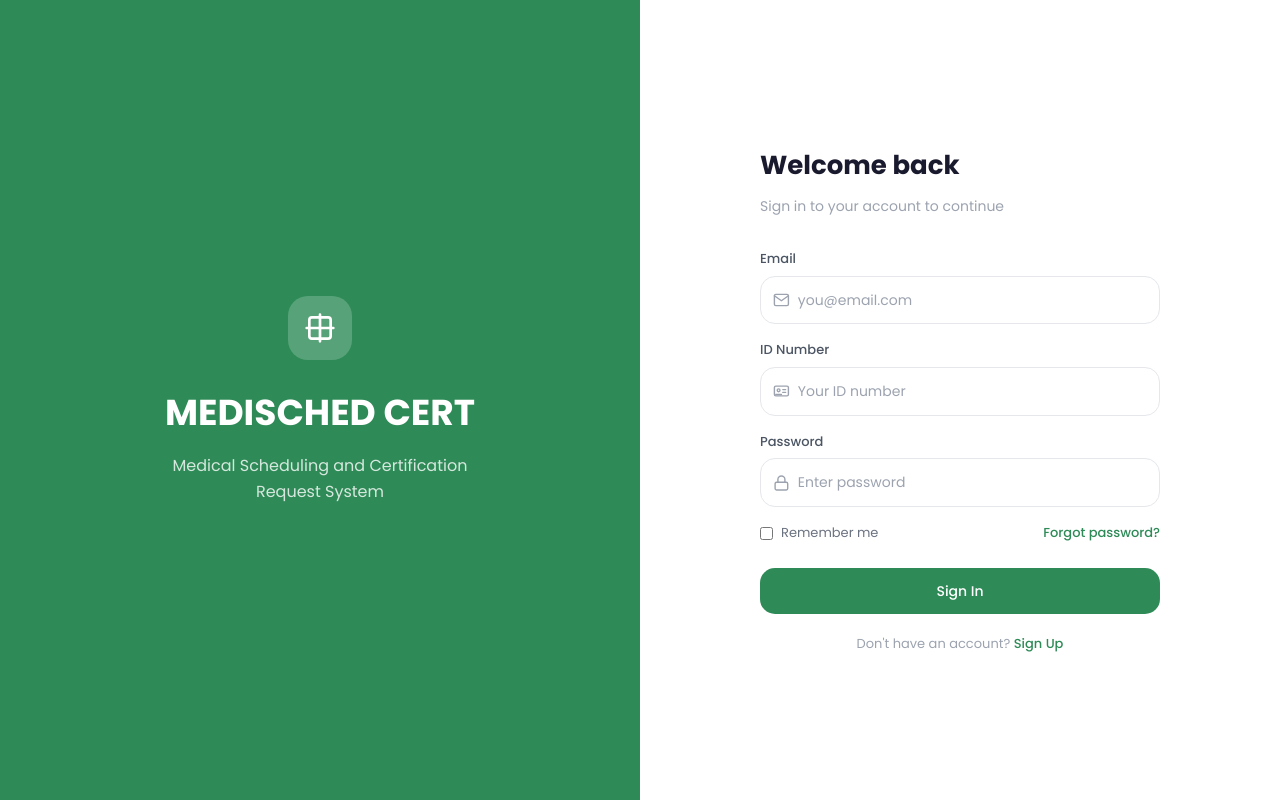
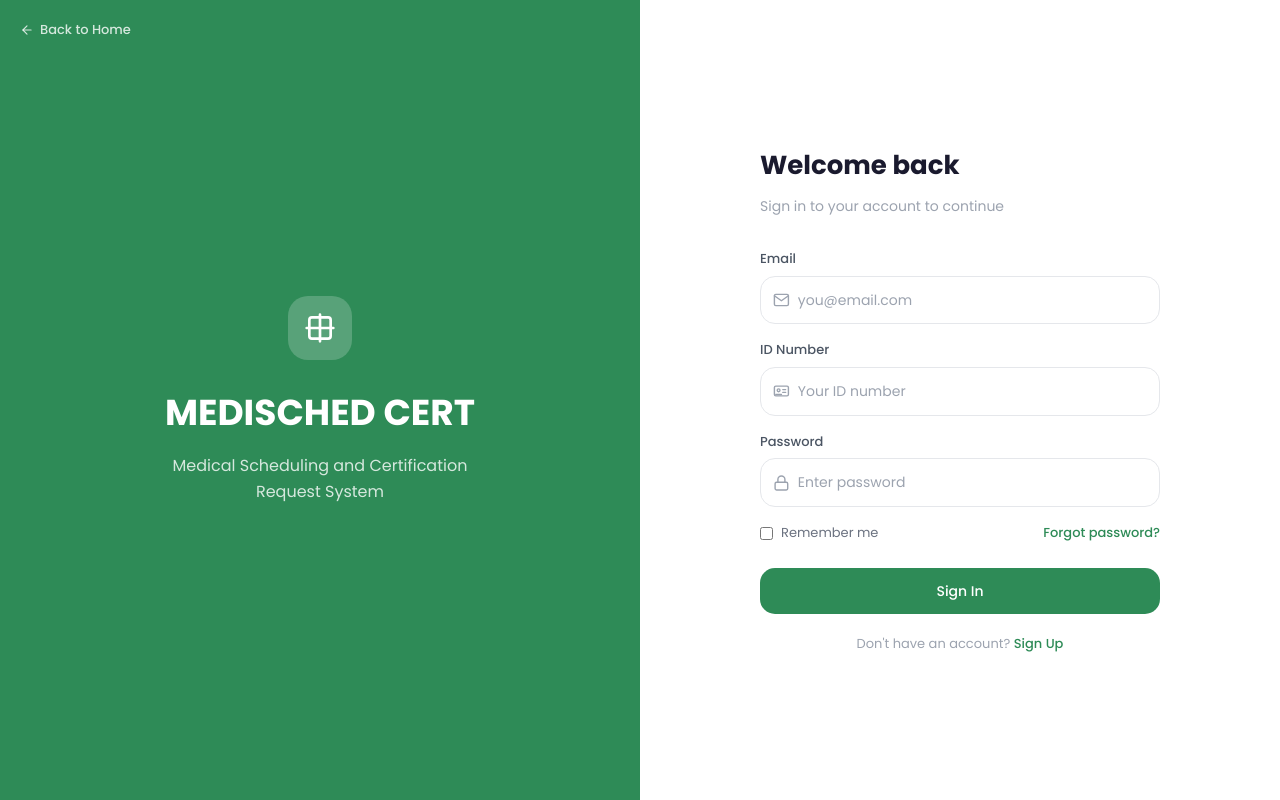
Before and after one commit to Dhonmarckherm/Medisched, a Next.js app: page /login in a window 1280 px wide. Built offline with nearby package versions, Linux system fonts and the light colour scheme; no server answers.

Commit message:
Add back to home link on auth pages

```diff
--- a/src/app/login/page.tsx
+++ b/src/app/login/page.tsx
@@ -4,7 +4,7 @@ import { useState, Suspense } from "react";
 import Link from "next/link";
 import { useRouter, useSearchParams } from "next/navigation";
 import { createClient } from "@/lib/supabase/client";
-import { MailIcon, LockIcon, IdCardIcon, HospitalIcon } from "@/components/Icons";
+import { MailIcon, LockIcon, IdCardIcon, HospitalIcon, ArrowLeftIcon } from "@/components/Icons";
 
 export default function LoginPage() {
   return (
@@ -98,7 +98,12 @@ function LoginForm() {
   };
 
   return (
-    <div className="w-full min-h-screen flex flex-col lg:flex-row">
+    <div className="w-full min-h-screen flex flex-col lg:flex-row relative">
+      {/* Back to Home */}
+      <Link href="/" className="absolute top-5 left-5 flex items-center gap-1.5 text-white/80 hover:text-white no-underline text-[13px] font-medium transition">
+        <ArrowLeftIcon size={14} /> Back to Home
+      </Link>
+
       {/* Left Panel */}
       <div className="w-full lg:w-1/2 bg-primary text-white flex flex-col justify-center items-center p-12">
         <div className="w-16 h-16 bg-white/20 rounded-xl flex items-center justify-center mb-6">
--- a/src/app/reset-password/page.tsx
+++ b/src/app/reset-password/page.tsx
@@ -36,7 +36,12 @@ export default function ResetPasswordPage() {
   };
 
   return (
-    <div className="w-full min-h-screen flex flex-col lg:flex-row">
+    <div className="w-full min-h-screen flex flex-col lg:flex-row relative">
+      {/* Back to Home */}
+      <Link href="/" className="absolute top-5 left-5 flex items-center gap-1.5 text-white/80 hover:text-white no-underline text-[13px] font-medium transition">
+        <ArrowLeftIcon size={14} /> Back to Home
+      </Link>
+
       {/* Left Panel */}
       <div className="w-full lg:w-1/2 bg-primary text-white flex flex-col justify-center items-center p-12">
         <div className="w-16 h-16 bg-white/20 rounded-xl flex items-center justify-center mb-6">
--- a/src/app/signup/page.tsx
+++ b/src/app/signup/page.tsx
@@ -4,7 +4,7 @@ import { useState } from "react";
 import Link from "next/link";
 import { useRouter } from "next/navigation";
 import { createClient } from "@/lib/supabase/client";
-import { MailIcon, LockIcon, UserIcon, IdCardIcon, HospitalIcon } from "@/components/Icons";
+import { MailIcon, LockIcon, UserIcon, IdCardIcon, HospitalIcon, ArrowLeftIcon } from "@/components/Icons";
 
 export default function SignupPage() {
   const [formData, setFormData] = useState({
@@ -52,7 +52,12 @@ export default function SignupPage() {
   };
 
   return (
-    <div className="w-full min-h-screen flex flex-col lg:flex-row">
+    <div className="w-full min-h-screen flex flex-col lg:flex-row relative">
+      {/* Back to Home */}
+      <Link href="/" className="absolute top-5 left-5 flex items-center gap-1.5 text-white/80 hover:text-white no-underline text-[13px] font-medium transition">
+        <ArrowLeftIcon size={14} /> Back to Home
+      </Link>
+
       {/* Left Panel */}
       <div className="w-full lg:w-1/2 bg-primary text-white flex flex-col justify-center items-center p-12">
         <div className="w-16 h-16 bg-white/20 rounded-xl flex items-center justify-center mb-6">
```
